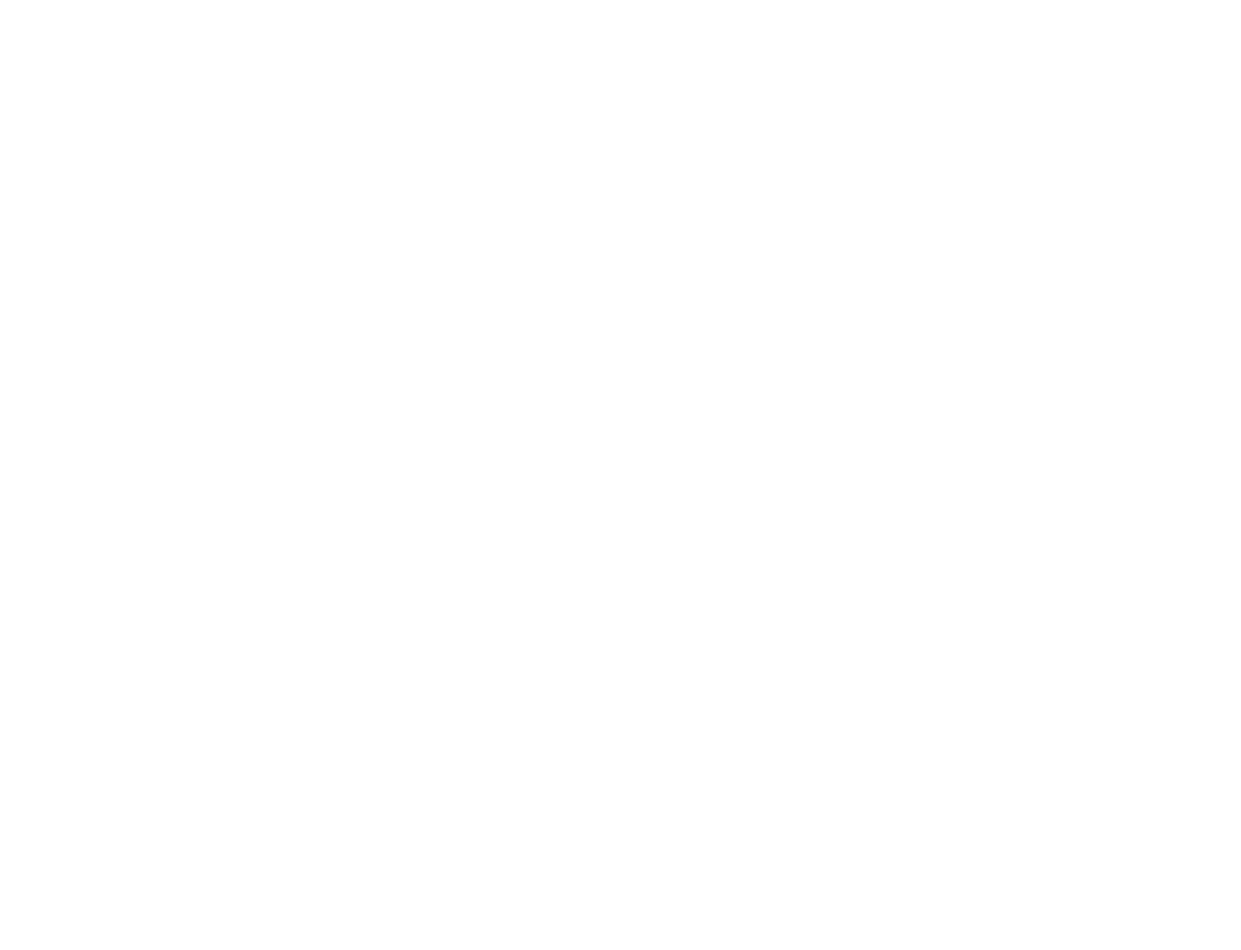
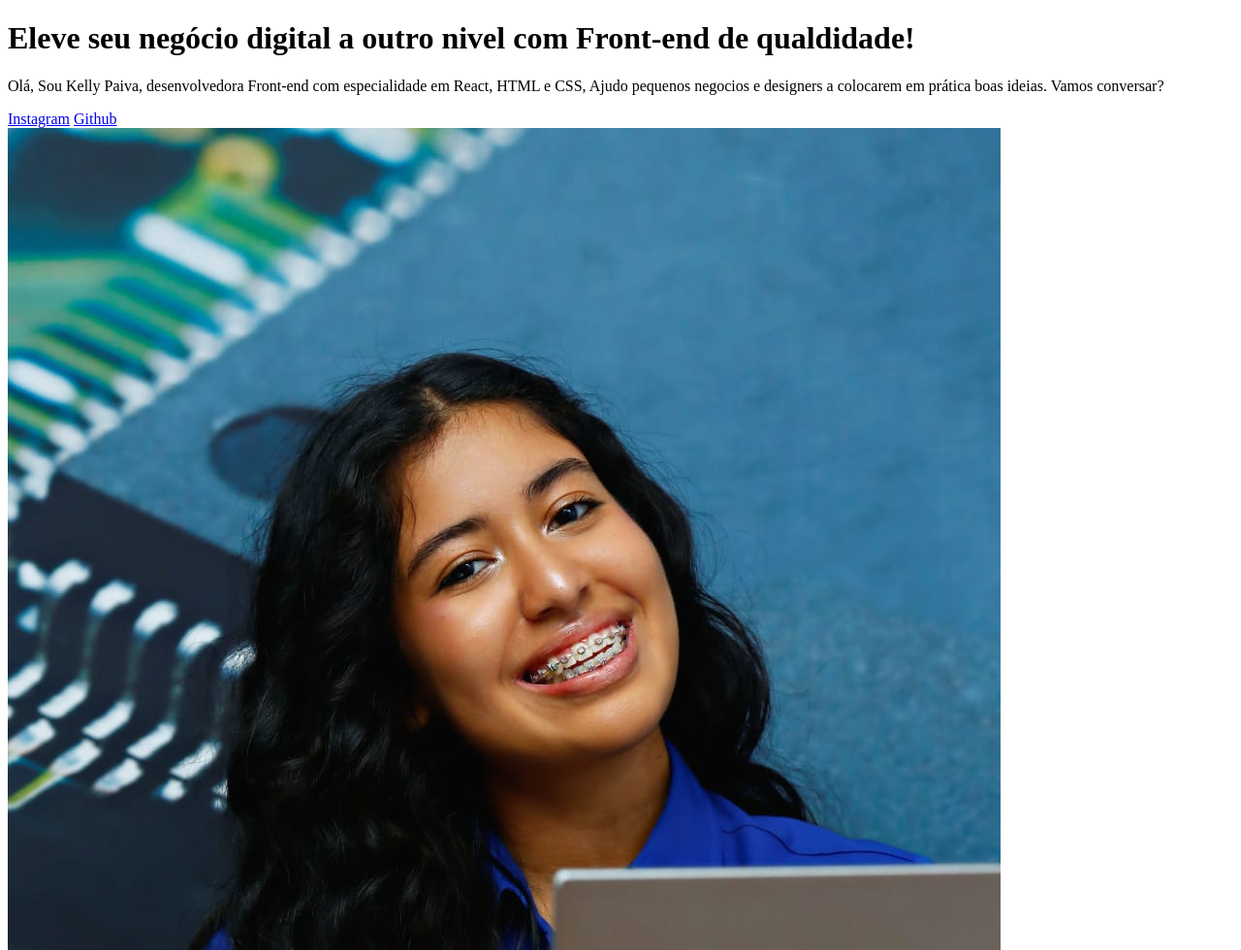
Before and after one commit to Kellyvitoriap/Curso-ALURA-HTML-CSS, a plain HTML site: page Portfolio.html in a window 1280 px wide. Shown: the top 980 px of the page at 97% size. Before the commit the page ends 800 px from the top, so only its background shows below. Drawn offline with Linux system fonts and the light colour scheme.

Commit message:
Criação de todo o html

```diff
--- a/Portfolio.html
+++ b/Portfolio.html
@@ -6,6 +6,23 @@
     <title>Curso ALURA</title>
 </head>
 <body>
+   <header></header>
+   <main>
+        <div>
+            <div>
+                <h1>Eleve seu negócio digital a outro nivel <strong>com Front-end de qualdidade!</strong> </h1>
+                <p>Olá, Sou Kelly Paiva, desenvolvedora Front-end com especialidade em React, HTML e CSS, Ajudo pequenos negocios e designers a colocarem em prática boas ideias. Vamos conversar?</p>
+            </div>
+            <div>
+                <a href="https://instagram.com/ig.kellypaiva/">Instagram</a>
+                <a href="https://Github.com/kellyvitoriap/">Github</a>
+            </div>
+            <div>
+                <img src="img/Foto.Progamador.jpeg" alt="foto do progamador">
+            </div>
+        </div>
 
+   </main>
+   <footer></footer>
 </body>
 </html>
```
Also changed, not shown: img/Foto.Progamador.jpeg (added), img/html5.logo.png (renamed from html5.logo.png).
